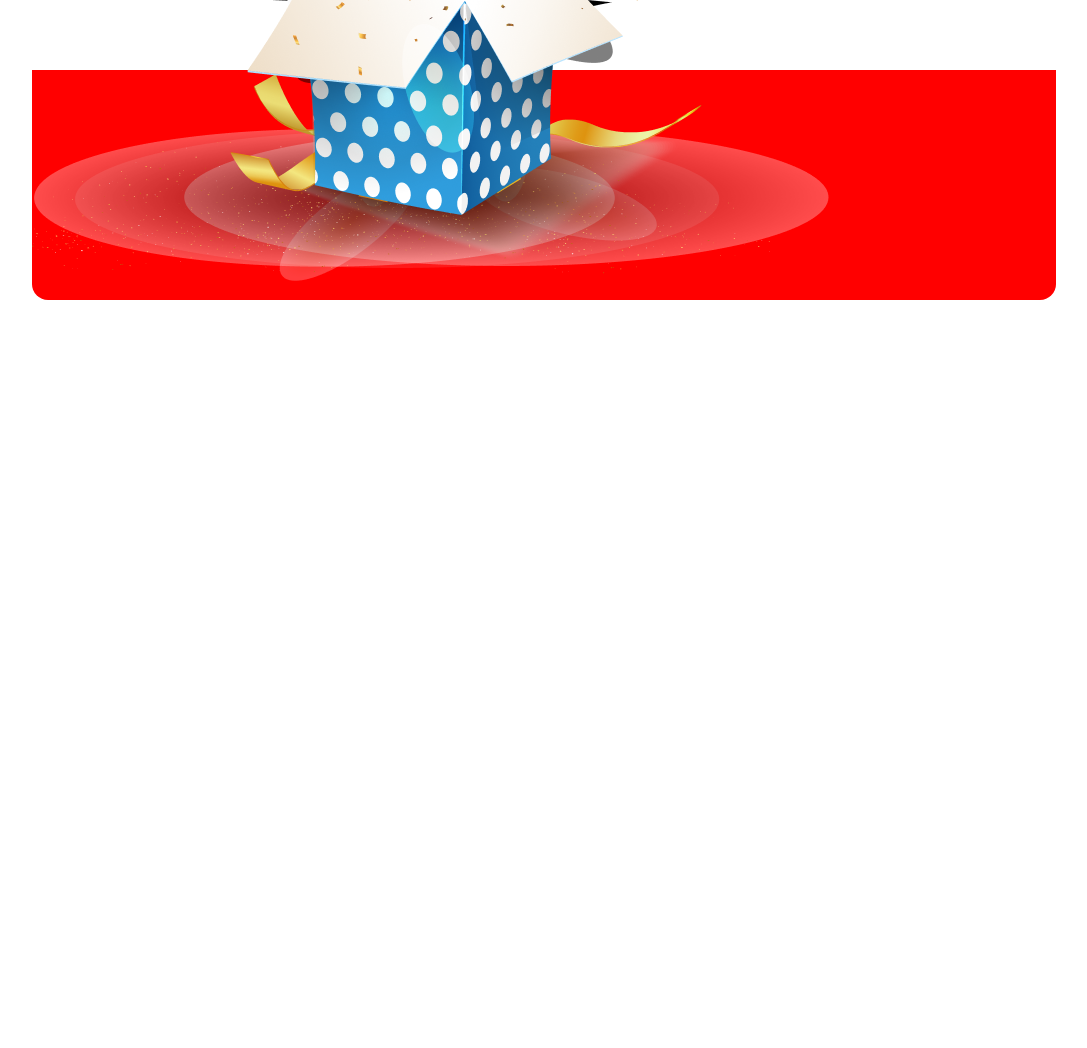
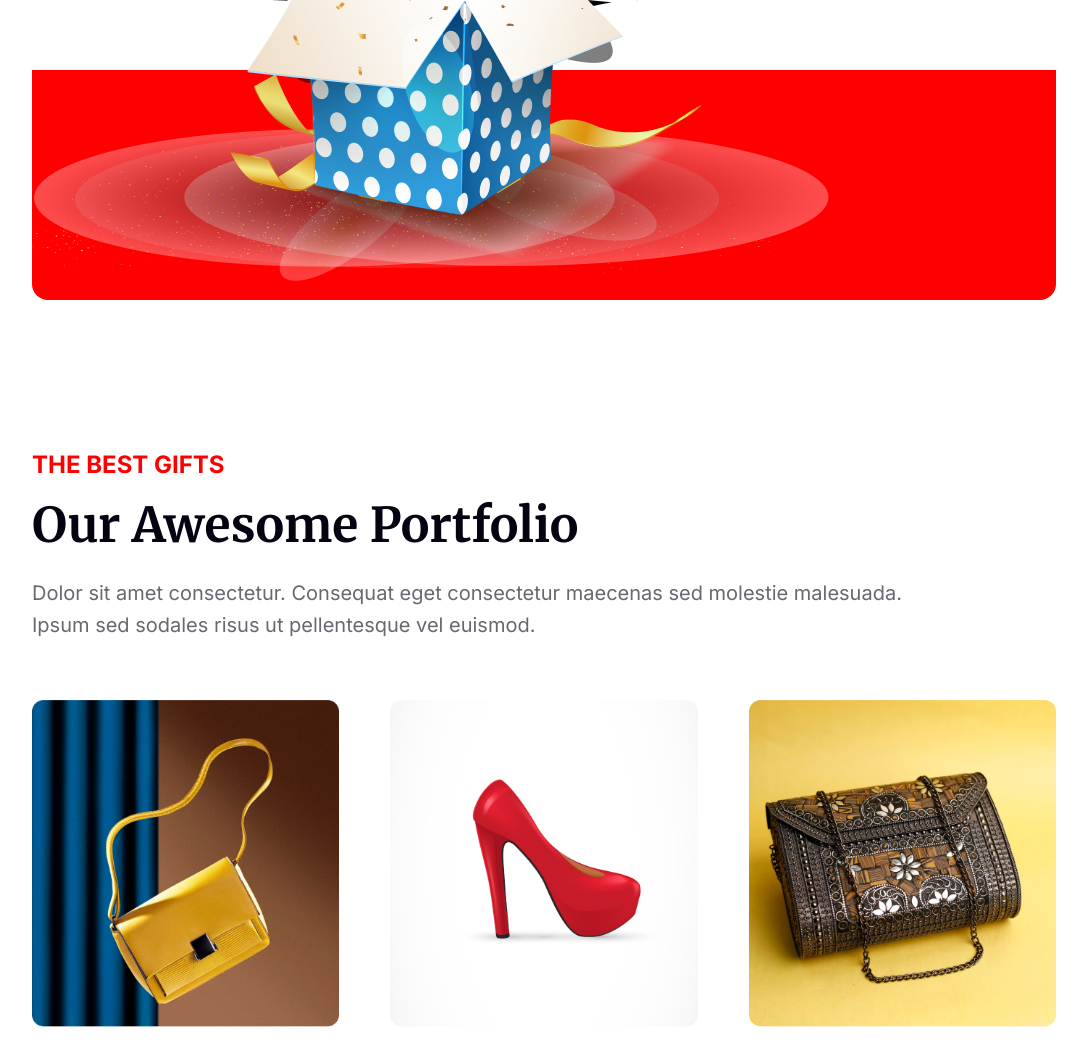
Before and after one commit to jahidul2004/new-year-offer, a plain HTML site: page index.html in a window 1280 px wide. Shown: the part 4271-5319 px from the top of the page, without its empty margins (96-1183 px from the left). Before the commit the page ends 4571 px from the top, so only its background shows below. Drawn offline with Linux system fonts and the light colour scheme.

Commit message:
Portfolio section added.

```diff
--- a/index.html
+++ b/index.html
@@ -112,7 +112,9 @@
             <section class="holiday-sale">
                 <div class="sale-info">
                     <h4 class="sale-subtitle">WHAT IS FUNCTIONAL</h4>
-                    <h1 class="sale-title"><span class="text-primary">Holidays</span> Sale 50%</h1>
+                    <h1 class="sale-title">
+                        <span class="text-primary">Holidays</span> Sale 50%
+                    </h1>
                     <p class="sale-description">
                         Dolor sit amet consectetur. Consequat eget consectetur
                         maecenas sed molestie malesuada. Ipsum sed sodales risus
@@ -133,10 +135,50 @@
                 </div>
             </section>
             <!-- Holiday sale section end -->
+
+            <!-- Portfolio section start -->
+            <section class="portfolio">
+                <div class="portfolio-info">
+                    <h4 class="portfolio-subtitle text-primary">
+                        THE BEST GIFTS
+                    </h4>
+                    <h1 class="portfolio-title">Our Awesome Portfolio</h1>
+                    <p class="portfolio-description">
+                        Dolor sit amet consectetur. Consequat eget consectetur
+                        maecenas sed molestie malesuada.<br />Ipsum sed sodales
+                        risus ut pellentesque vel euismod.
+                    </p>
+                </div>
+
+                <div class="portfolio-image">
+                    <div class="image-line">
+                        <div class="image">
+                            <img src="assets/images/bag-1.png" />
+                        </div>
+                        <div class="image">
+                            <img src="assets/images/shoe-1.png" />
+                        </div>
+                        <div class="image">
+                            <img src="assets/images/bag-2.png" />
+                        </div>
+                    </div>
+
+                    <div class="image-line">
+                        <div class="image">
+                            <img src="assets/images/shoe-2.png" />
+                        </div>
+                        <div class="image">
+                            <img src="assets/images/sun-glass.png" />
+                        </div>
+                        <div class="image">
+                            <img src="assets/images/ring.png" />
+                        </div>
+                    </div>
+                </div>
+            </section>
+            <!-- Portfolio section end -->
         </main>
 
-        <footer class="footer">
-
-        </footer>
+        <footer class="footer"></footer>
     </body>
 </html>
--- a/styles/style.css
+++ b/styles/style.css
@@ -383,3 +383,70 @@
     margin-top: 10%;
 }
 /* Holiday sale section end */
+
+/* Portfolio section start */
+
+.portfolio {
+    width: 80%;
+    height: 1050px;
+    margin: 0 auto;
+    margin-top: 120px;
+}
+
+.portfolio .portfolio-info {
+    width: 100%;
+    height: 250px;
+    text-align: left;
+    display: flex;
+    flex-direction: column;
+    justify-content: center;
+}
+
+.portfolio .portfolio-info .portfolio-subtitle {
+    font-family: Inter;
+    font-size: 24px;
+    margin-bottom: 16px;
+}
+
+.portfolio .portfolio-info .portfolio-title {
+    color: rgb(7, 2, 17);
+    font-family: Merriweather;
+    font-size: 48px;
+    text-transform: capitalize;
+    margin-bottom: 22px;
+}
+
+.portfolio .portfolio-info .portfolio-description {
+    color: rgba(7, 2, 17, 0.6);
+    font-family: Inter;
+    font-size: 20px;
+    font-weight: 400;
+    line-height: 32px;
+    letter-spacing: 0%;
+    text-align: left;
+}
+
+.portfolio .portfolio-image {
+    width: 100%;
+    height: 800px;
+    padding-top: 30px;
+}
+
+.portfolio .portfolio-image .image-line {
+    width: 100%;
+    display: flex;
+    justify-content: space-between;
+    margin-bottom: 20px;
+}
+
+.portfolio .portfolio-image .image-line .image {
+    width: 30%;
+    height: 45%;
+}
+
+.portfolio .portfolio-image .image-line .image img {
+    width: 100%;
+    height: 100%;
+}
+
+/* Portfolio section end */
```
Also changed, not shown: assets/images/bag-1.png (renamed from assets/images/Rectangle 3.png), assets/images/bag-2.png (renamed from assets/images/Rectangle 4.png), assets/images/ring.png (renamed from assets/images/Rectangle 8.png), assets/images/shoe-1.png (renamed from assets/images/Rectangle 5.png), assets/images/shoe-2.png (renamed from assets/images/Rectangle 6.png), assets/images/sun-glass.png (renamed from assets/images/Rectangle 7.png).
